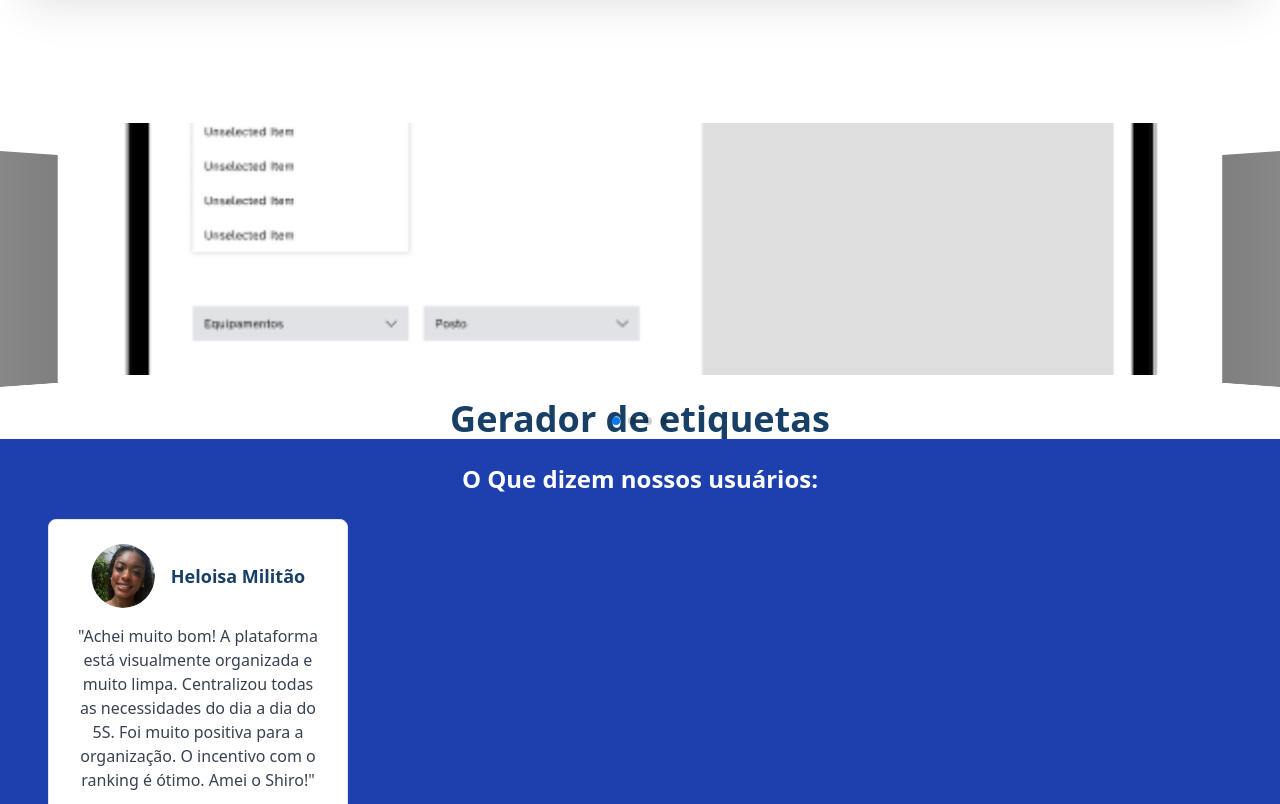
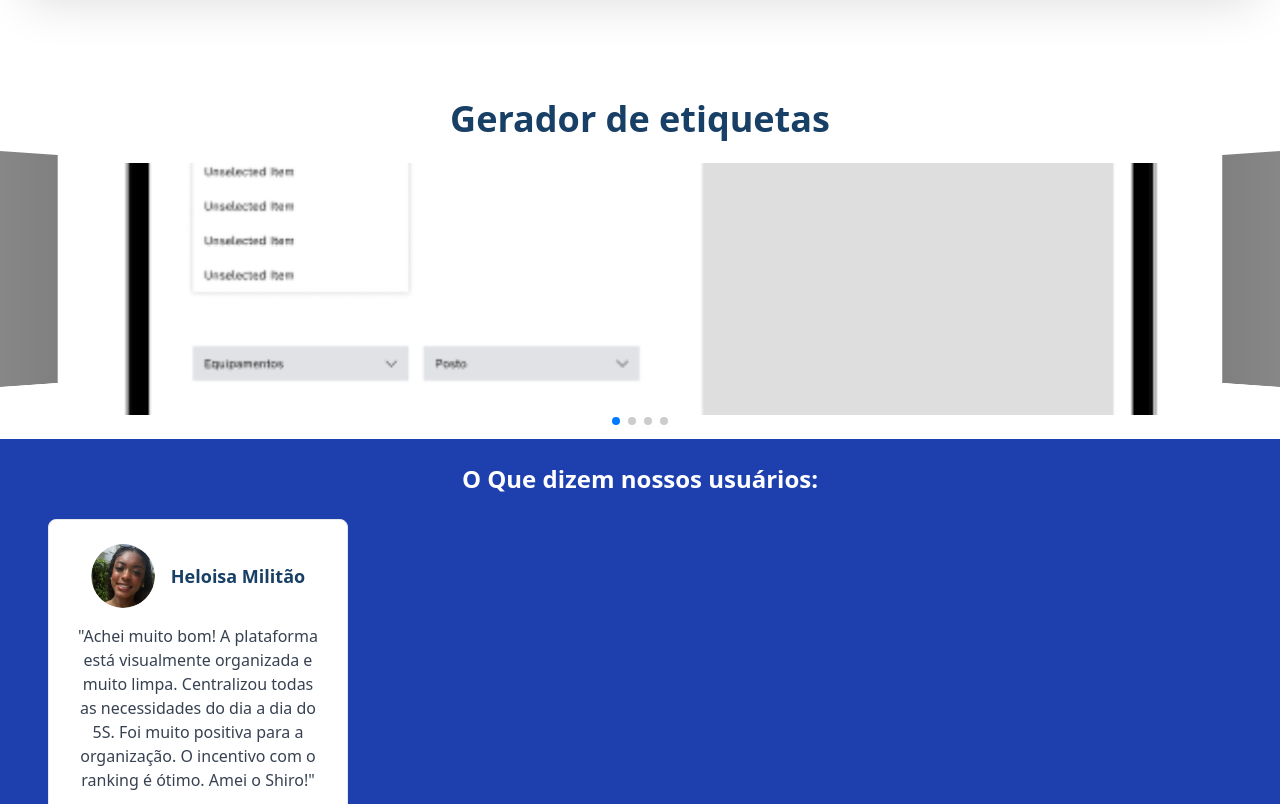
Before and after one commit to CarolinaPinheiroSantos/SinglePageShiro, a React (Vite) app: page / in a window 1280 px wide. Shown: the part 1754-2558 px from the top of the page. Built offline with nearby package versions, Linux system fonts and the light colour scheme.

Commit message:
30/07/25

```diff
--- a/src/component/Carousel.jsx
+++ b/src/component/Carousel.jsx
@@ -32,9 +32,8 @@ function Carousel() {
       >
 
         <SwiperSlide className="bg-center bg-cover w-[300px] h-[350px] flex flex-col items-center">
-
+            <h1 className="text-4xl text-darkBlue font-extrabold px-3 text-center">Gerador de etiquetas</h1>
             <img src={screen1} className="block w-full h-[300px] object-cover p-6" />
-            <h1 className="text-4xl text-darkBlue font-extrabold px-3 text-center">Gerador de etiquetas</h1>
         </SwiperSlide>
 
         <SwiperSlide className="bg-center bg-cover w-[300px] h-[350px] flex flex-col items-center">
@@ -43,9 +42,8 @@ function Carousel() {
         </SwiperSlide>
 
         <SwiperSlide className="bg-center bg-cover w-[300px] h-[350px] flex flex-col items-center">
-
+            <h1 className="text-4xl text-darkBlue font-extrabold px-3 text-center">Ranking de notas</h1>
             <img src={screen3} className="block w-full h-[300px] object-cover p-6"/>
-            <h1 className="text-4xl text-darkBlue font-extrabold px-3 text-center">Ranking de notas</h1>
         </SwiperSlide>
 
         <SwiperSlide className="bg-center bg-cover w-[300px] h-[350px] flex flex-col items-center">
```
